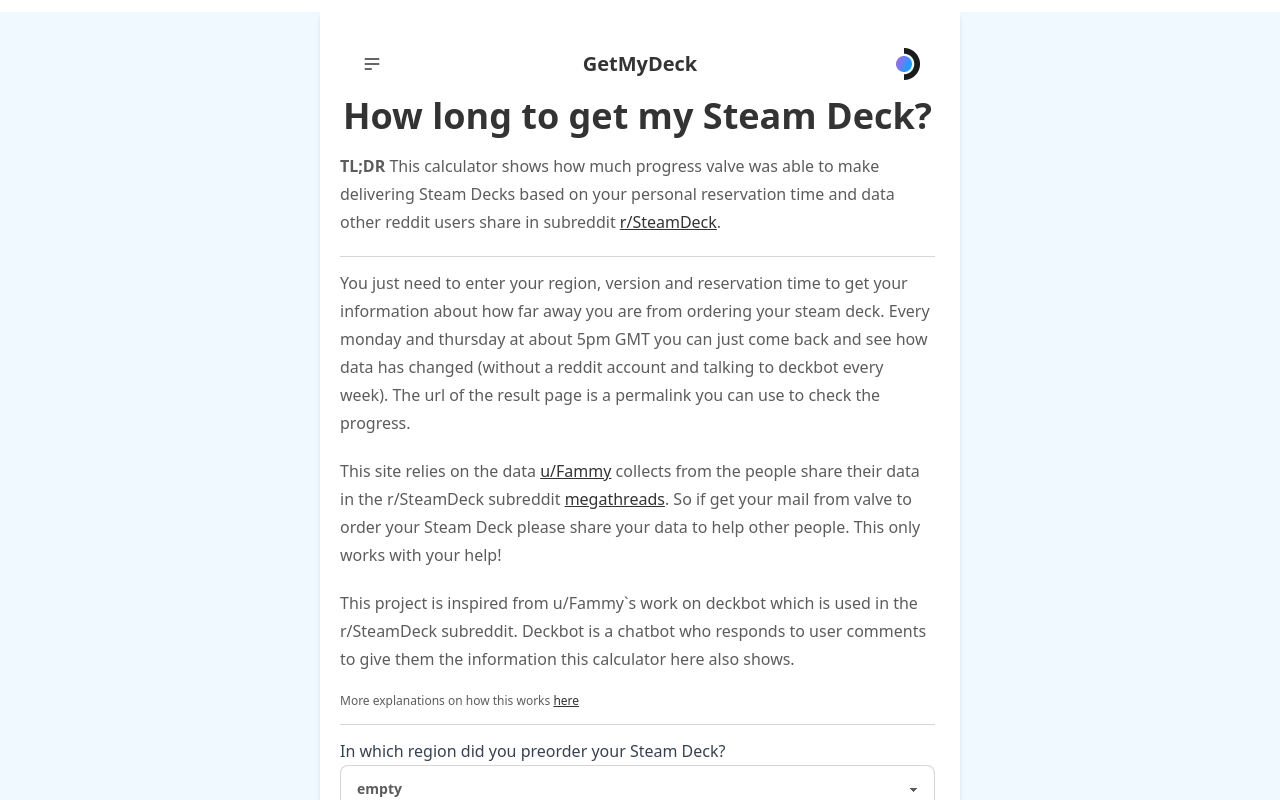
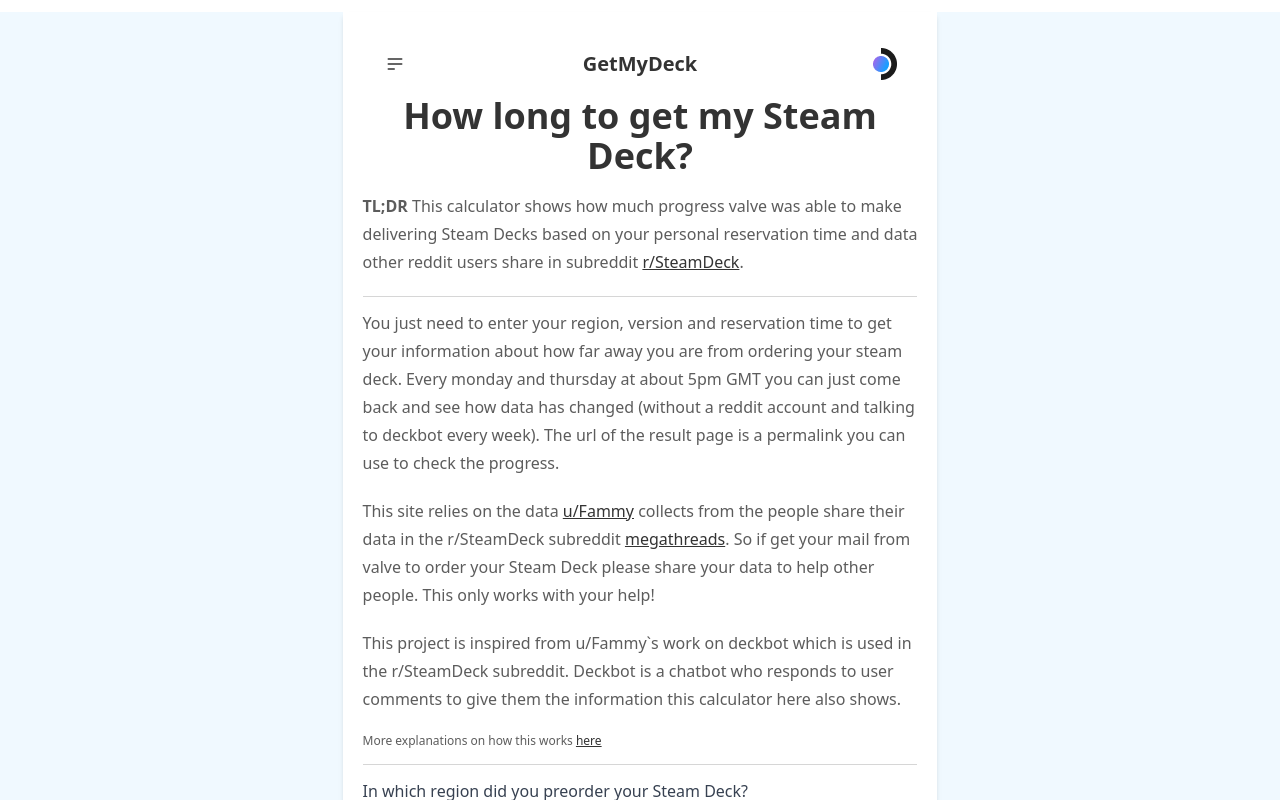
Before and after one commit to chrisingenhaag/getmydeck-app, a SvelteKit app: page / in a window 1280 px wide. Shown: the top 800 px of the page. Built offline with nearby package versions, Linux system fonts and the light colour scheme.

Commit message:
Limith page with to prose

```diff
--- a/src/routes/+layout.svelte
+++ b/src/routes/+layout.svelte
@@ -6,7 +6,7 @@
   import '../app.css';
 </script>
 
-<div class="container mx-auto shadow-md p-5 mt-3 lg:w-1/2 bg-white">
+<div class="container mx-auto shadow-md p-5 mt-3 lg:w-1/2 max-w-prose bg-white">
   <div class="grid grid-cols-1 gap-6 content-center">
     <article class="">
       <Navigation />
```
